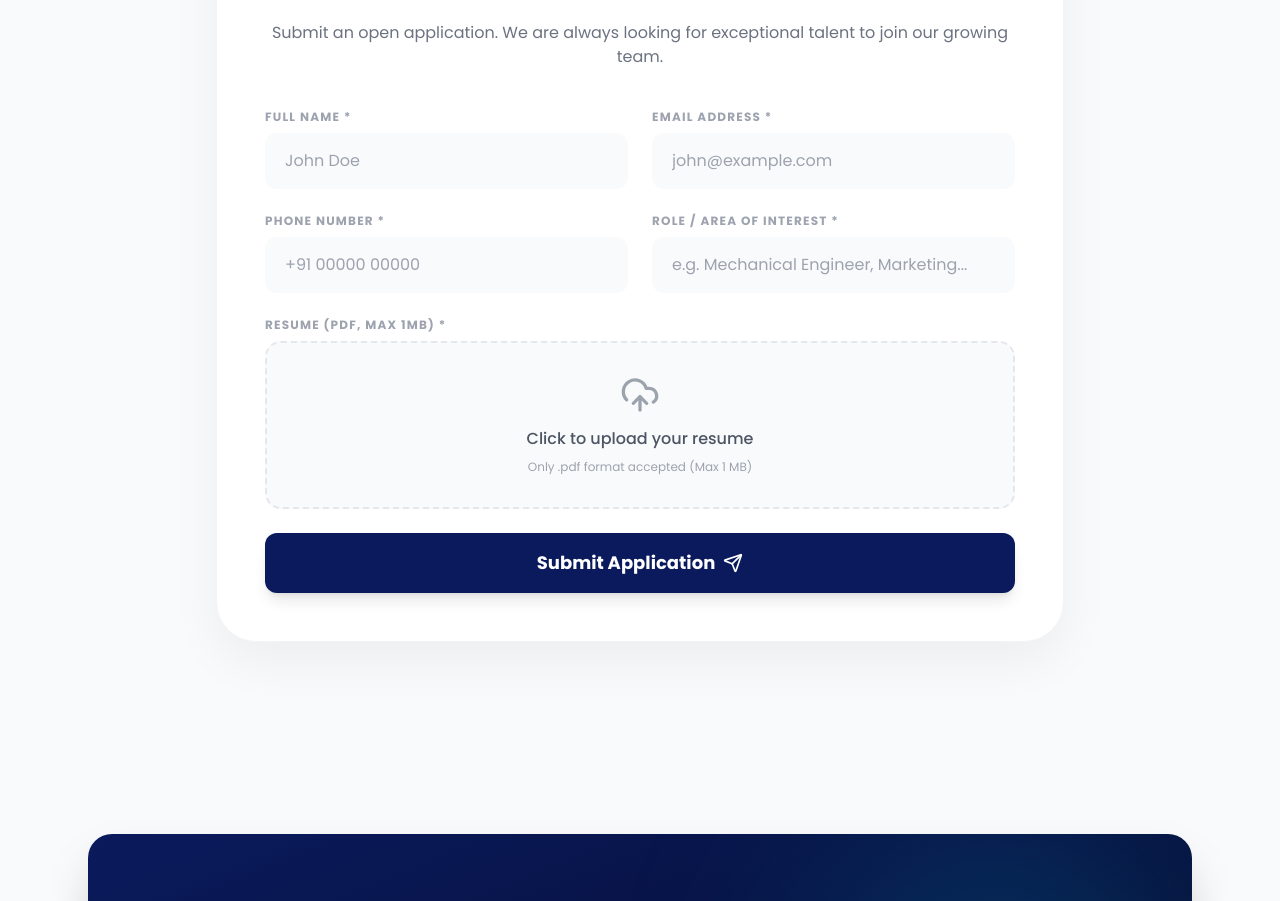
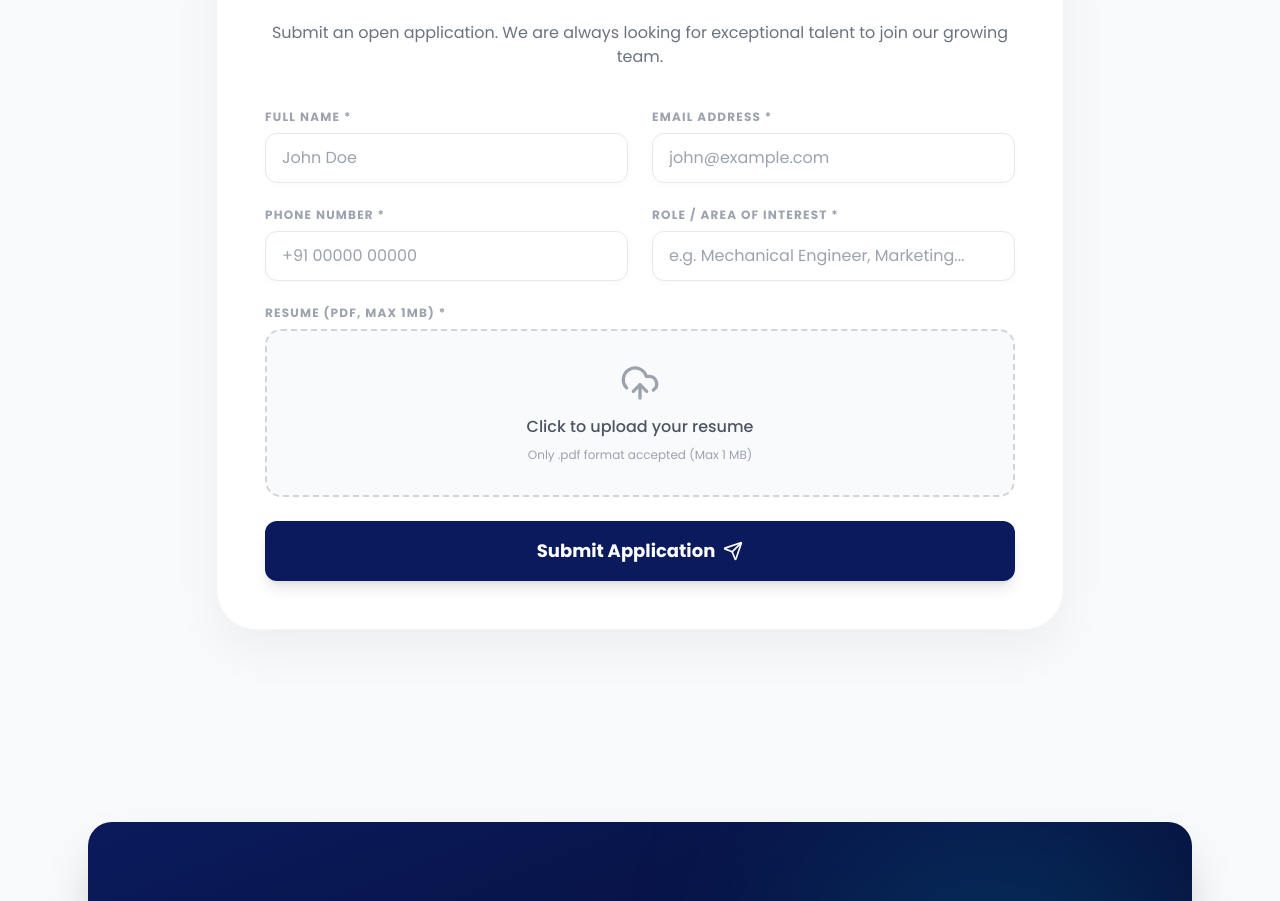
Before and after one commit to dtsolution-a/navkar, a React (Vite) app: page /career in a window 1280 px wide. Shown: the part 1305-2206 px from the top of the page. Built offline with nearby package versions, Linux system fonts and the light colour scheme; no server answers.

Commit message:
Enhance form inputs with subtle borders and shadows for better visibility

```diff
--- a/src/pages/Career.jsx
+++ b/src/pages/Career.jsx
@@ -162,7 +162,7 @@ export default function Career() {
                       value={formState.name}
                       onChange={(e) => setFormState({...formState, name: e.target.value})}
                       placeholder="John Doe"
-                      className="w-full bg-gray-50 border-none rounded-xl py-4 px-5 outline-none focus:ring-2 focus:ring-[#00b4d8] text-gray-900"
+                      className="w-full bg-white border border-gray-200 rounded-xl py-3 px-4 outline-none focus:border-[#00b4d8] focus:ring-4 focus:ring-[#00b4d8]/10 text-gray-900 shadow-[0_2px_10px_rgba(0,0,0,0.02)] transition-all hover:border-gray-300"
                     />
                   </div>
                   <div>
@@ -173,7 +173,7 @@ export default function Career() {
                       value={formState.email}
                       onChange={(e) => setFormState({...formState, email: e.target.value})}
                       placeholder="john@example.com"
-                      className="w-full bg-gray-50 border-none rounded-xl py-4 px-5 outline-none focus:ring-2 focus:ring-[#00b4d8] text-gray-900"
+                      className="w-full bg-white border border-gray-200 rounded-xl py-3 px-4 outline-none focus:border-[#00b4d8] focus:ring-4 focus:ring-[#00b4d8]/10 text-gray-900 shadow-[0_2px_10px_rgba(0,0,0,0.02)] transition-all hover:border-gray-300"
                     />
                   </div>
                 </div>
@@ -187,7 +187,7 @@ export default function Career() {
                       value={formState.phone}
                       onChange={(e) => setFormState({...formState, phone: e.target.value})}
                       placeholder="+91 00000 00000"
-                      className="w-full bg-gray-50 border-none rounded-xl py-4 px-5 outline-none focus:ring-2 focus:ring-[#00b4d8] text-gray-900"
+                      className="w-full bg-white border border-gray-200 rounded-xl py-3 px-4 outline-none focus:border-[#00b4d8] focus:ring-4 focus:ring-[#00b4d8]/10 text-gray-900 shadow-[0_2px_10px_rgba(0,0,0,0.02)] transition-all hover:border-gray-300"
                     />
                   </div>
                   <div>
@@ -197,7 +197,7 @@ export default function Career() {
                       value={formState.role}
                       onChange={(e) => setFormState({...formState, role: e.target.value})}
                       placeholder="e.g. Mechanical Engineer, Marketing..."
-                      className="w-full bg-gray-50 border-none rounded-xl py-4 px-5 outline-none focus:ring-2 focus:ring-[#00b4d8] text-gray-900"
+                      className="w-full bg-white border border-gray-200 rounded-xl py-3 px-4 outline-none focus:border-[#00b4d8] focus:ring-4 focus:ring-[#00b4d8]/10 text-gray-900 shadow-[0_2px_10px_rgba(0,0,0,0.02)] transition-all hover:border-gray-300"
                     />
                   </div>
                 </div>
@@ -207,7 +207,7 @@ export default function Career() {
                   <label className="block text-xs font-bold text-gray-400 uppercase tracking-widest mb-2">Resume (PDF, Max 1MB) *</label>
                   <div
                     onClick={() => fileInputRef.current?.click()}
-                    className={"w-full border-2 border-dashed rounded-2xl p-8 text-center cursor-pointer transition-colors " + (fileError ? "border-red-300 bg-red-50" : file ? "border-[#00b4d8] bg-blue-50" : "border-gray-200 bg-gray-50 hover:bg-gray-100")}
+                    className={"w-full border-2 border-dashed rounded-2xl p-8 text-center cursor-pointer transition-colors " + (fileError ? "border-red-300 bg-red-50" : file ? "border-[#00b4d8] bg-blue-50" : "border-gray-300 bg-gray-50 hover:bg-gray-100 hover:border-gray-400")}
                   >
                     <input
                       type="file"
--- a/src/pages/Contact.jsx
+++ b/src/pages/Contact.jsx
@@ -102,26 +102,26 @@ export default function Contact() {
                     <div className="grid grid-cols-1 md:grid-cols-2 gap-6">
                       <div>
                         <label className="block text-xs font-bold text-gray-400 uppercase tracking-widest mb-2">Full Name</label>
-                        <input required placeholder="John Doe" className="w-full bg-gray-50 border-none rounded-xl py-4 px-5 outline-none focus:ring-2 focus:ring-[#00b4d8] text-gray-900" />
+                        <input required placeholder="John Doe" className="w-full bg-white border border-gray-200 rounded-xl py-3 px-4 outline-none focus:border-[#00b4d8] focus:ring-4 focus:ring-[#00b4d8]/10 text-gray-900 shadow-[0_2px_10px_rgba(0,0,0,0.02)] transition-all hover:border-gray-300" />
                       </div>
                       <div>
                         <label className="block text-xs font-bold text-gray-400 uppercase tracking-widest mb-2">Company</label>
-                        <input placeholder="Organization Name" className="w-full bg-gray-50 border-none rounded-xl py-4 px-5 outline-none focus:ring-2 focus:ring-[#00b4d8] text-gray-900" />
+                        <input placeholder="Organization Name" className="w-full bg-white border border-gray-200 rounded-xl py-3 px-4 outline-none focus:border-[#00b4d8] focus:ring-4 focus:ring-[#00b4d8]/10 text-gray-900 shadow-[0_2px_10px_rgba(0,0,0,0.02)] transition-all hover:border-gray-300" />
                       </div>
                     </div>
                     <div className="grid grid-cols-1 md:grid-cols-2 gap-6">
                       <div>
                         <label className="block text-xs font-bold text-gray-400 uppercase tracking-widest mb-2">Email Address</label>
-                        <input type="email" required placeholder="john@company.com" className="w-full bg-gray-50 border-none rounded-xl py-4 px-5 outline-none focus:ring-2 focus:ring-[#00b4d8] text-gray-900" />
+                        <input type="email" required placeholder="john@company.com" className="w-full bg-white border border-gray-200 rounded-xl py-3 px-4 outline-none focus:border-[#00b4d8] focus:ring-4 focus:ring-[#00b4d8]/10 text-gray-900 shadow-[0_2px_10px_rgba(0,0,0,0.02)] transition-all hover:border-gray-300" />
                       </div>
                       <div>
                         <label className="block text-xs font-bold text-gray-400 uppercase tracking-widest mb-2">Phone</label>
-                        <input type="tel" placeholder="+91 00000 00000" className="w-full bg-gray-50 border-none rounded-xl py-4 px-5 outline-none focus:ring-2 focus:ring-[#00b4d8] text-gray-900" />
+                        <input type="tel" placeholder="+91 00000 00000" className="w-full bg-white border border-gray-200 rounded-xl py-3 px-4 outline-none focus:border-[#00b4d8] focus:ring-4 focus:ring-[#00b4d8]/10 text-gray-900 shadow-[0_2px_10px_rgba(0,0,0,0.02)] transition-all hover:border-gray-300" />
                       </div>
                     </div>
                     <div>
                       <label className="block text-xs font-bold text-gray-400 uppercase tracking-widest mb-2">Product Interest</label>
-                      <select required className="w-full bg-gray-50 border-none rounded-xl py-4 px-5 outline-none focus:ring-2 focus:ring-[#00b4d8] text-gray-900">
+                      <select required className="w-full bg-white border border-gray-200 rounded-xl py-3 px-4 outline-none focus:border-[#00b4d8] focus:ring-4 focus:ring-[#00b4d8]/10 text-gray-900 shadow-[0_2px_10px_rgba(0,0,0,0.02)] transition-all hover:border-gray-300">
                         <option value="" disabled selected>Select an option</option>
                         <option value="Pneumatics">Pneumatics</option>
                         <option value="Compressors">Air Compressors</option>
@@ -131,7 +131,7 @@ export default function Contact() {
                     </div>
                     <div>
                       <label className="block text-xs font-bold text-gray-400 uppercase tracking-widest mb-2">Message</label>
-                      <textarea required rows={4} placeholder="Tell us about your requirements..." className="w-full bg-gray-50 border-none rounded-xl py-4 px-5 outline-none focus:ring-2 focus:ring-[#00b4d8] text-gray-900 resize-none" />
+                      <textarea required rows={4} placeholder="Tell us about your requirements..." className="w-full bg-white border border-gray-200 rounded-xl py-3 px-4 outline-none focus:border-[#00b4d8] focus:ring-4 focus:ring-[#00b4d8]/10 text-gray-900 shadow-[0_2px_10px_rgba(0,0,0,0.02)] transition-all hover:border-gray-300 resize-none" />
                     </div>
                     <button type="submit" className="w-full bg-[#0a1a5c] text-white py-4 rounded-xl font-bold text-lg hover:bg-[#00b4d8] transition-colors flex items-center justify-center gap-2 shadow-lg">
                       Send Message <Send className="w-5 h-5" />
```
